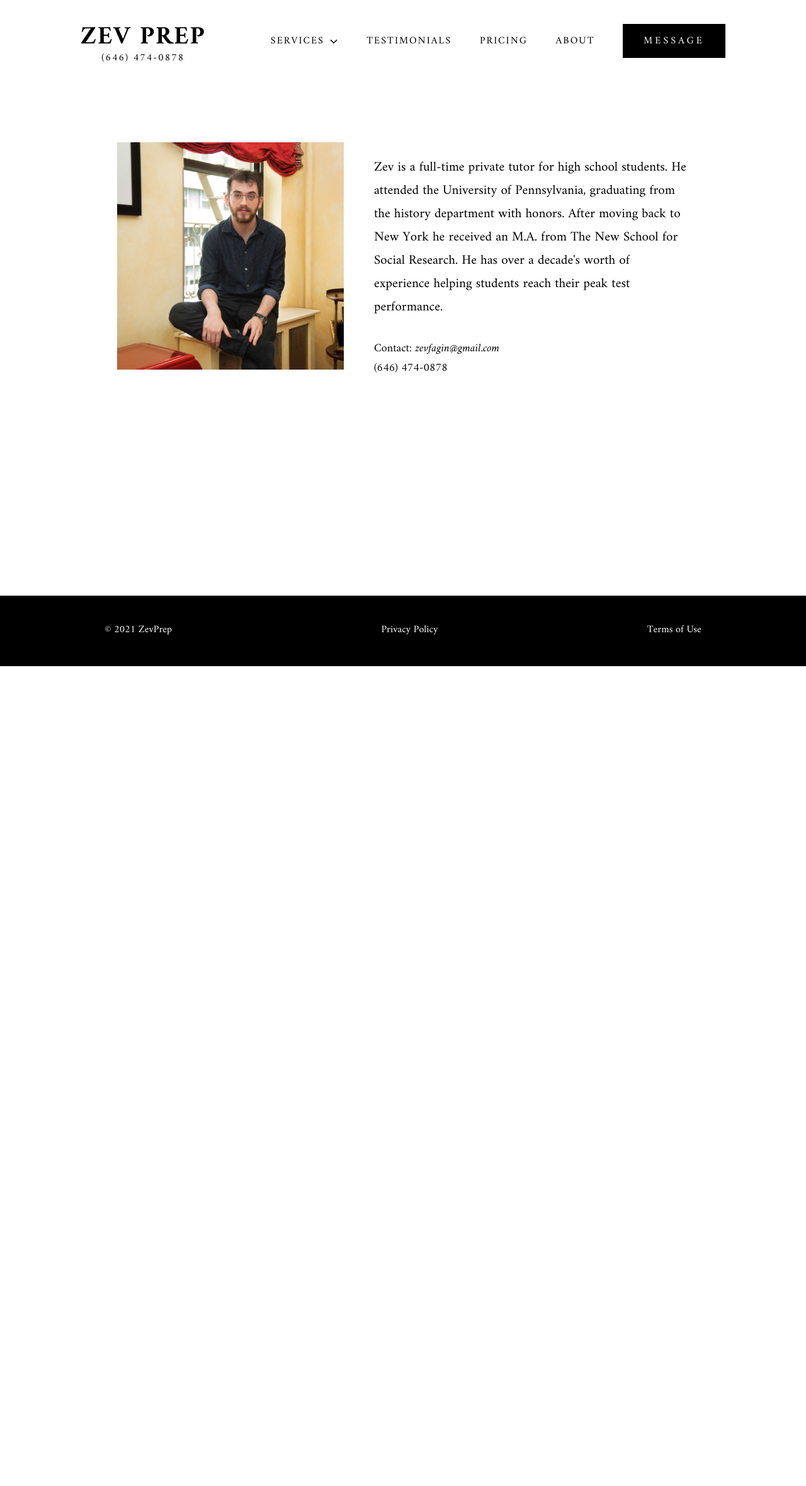
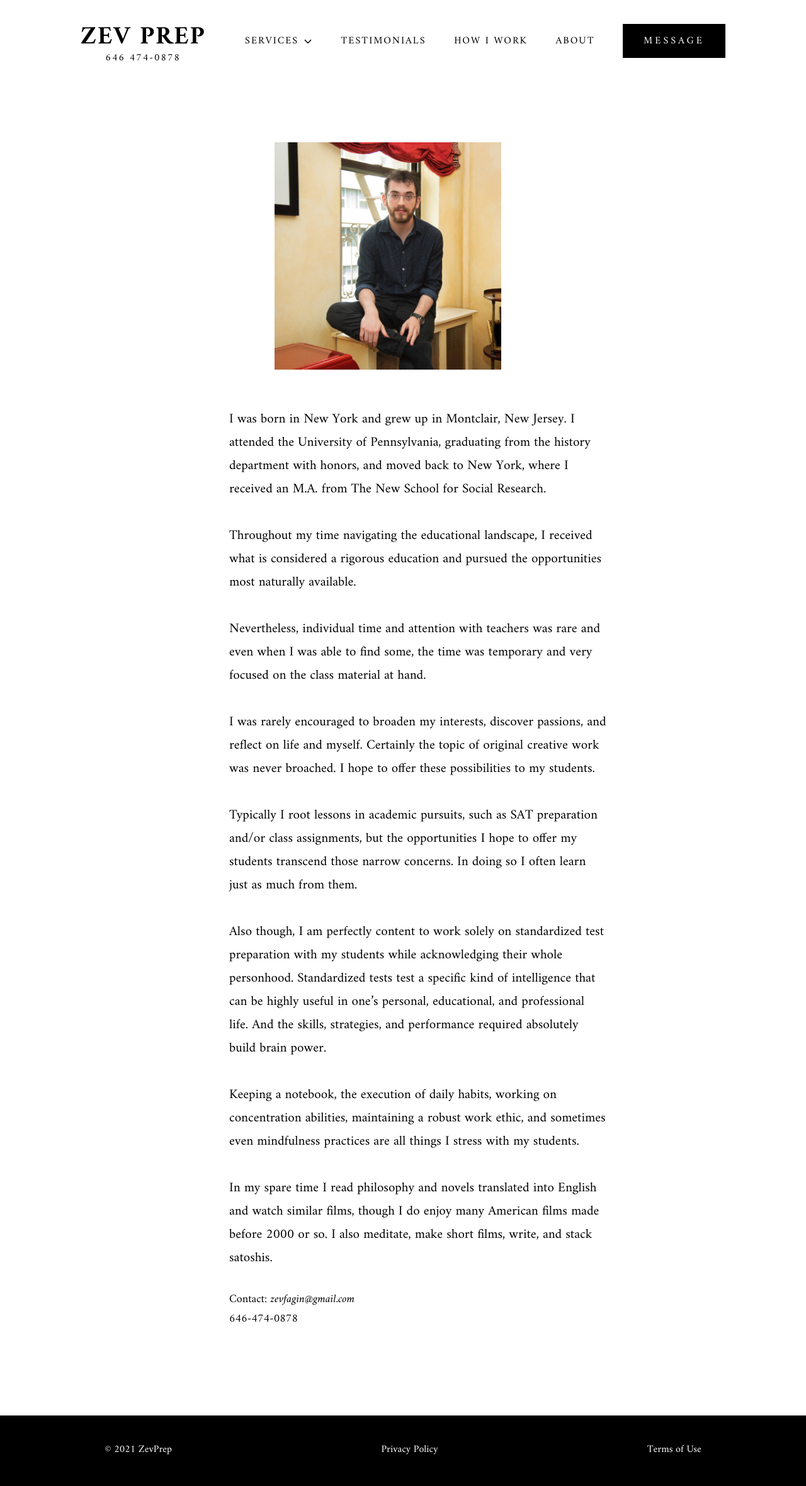
Before and after one commit to aaronzomback/zevprep, a Jekyll site: the page built from about.html, in a window 1280 px wide. Shown: the whole page at 63% size. Built offline with Jekyll 4.4.1, drawn with Linux system fonts in a browser that asks for light colours; nearby versions of some CDN libraries; before the commit the page ends 1126 px from its top, so only the background shows below that.

Commit message:
some changes to about me

```diff
--- a/_includes/header.html
+++ b/_includes/header.html
@@ -2,7 +2,7 @@
    <nav class="wide">
      <a href="/">
       <h3 style="margin: 0;">ZEV PREP</h3>
-      <p class="phone" style="text-align: center; font-size: 16px; margin: -16px 0 0 0;">(646) 474-0878</p>
+      <p class="phone" style="text-align: center; font-size: 16px; margin: -16px 0 0 0;">646 474-0878</p>
      </a>
        <div class="nav-links">
          <div class="dropdown">
@@ -14,7 +14,7 @@
          </div>
         </div>
          <a href="/testimonials" class="underline">Testimonials</a>
-         <a href="/pricing" class="underline">Pricing</a>
+         <a href="/pricing" class="underline">How I Work</a>
          <a href="/about" class="underline">About</a>
           <div class="contact-box">Message</div>
      </div>
--- a/_includes/nav-hamburger.html
+++ b/_includes/nav-hamburger.html
@@ -5,7 +5,7 @@
       <a href="/about" class="underline">About</a>
       <a href="/subjects" class="underline">Services</a>
       <a href="/testimonials" class="underline">Testimonials</a>
-      <a href="/pricing" class="underline">Pricing</a>
+      <a href="/pricing" class="underline">How I Work</a>
       <div class="contact-hamburger">
         <span>Message</span>
       </div>
--- a/_sass/_about.scss
+++ b/_sass/_about.scss
@@ -2,7 +2,9 @@ section.about {
 
   img {
     width: 360px;
-    margin: 0;
+    display: block;
+    margin-left: 120px;
+    margin-bottom: 60px;
   }
 
   margin-bottom: 120px;
@@ -10,17 +12,16 @@ section.about {
   display: -webkit-flex;
   display: -ms-flexbox;
   display: flex;
-  flex-wrap: wrap;
   justify-content: center;
+  align-items: center;
   margin-top: 120px;
-  align-items:flex-start;
-  height: 600px;
+  height: 110%;
 }
 
 
 div.about-paragraph {
   font-family: "amiri";
   font-size: 21px;
-  width: 500px;
+  width: 600px;
   margin-left: 48px;
 }
--- a/_sass/_pricing.scss
+++ b/_sass/_pricing.scss
@@ -5,6 +5,7 @@ section.pricing {
     margin-bottom: 64px;
     margin-left: 14rem;
     font-family: "amiri";
+    width: 800px;
 
     div {
         font-size: 21px;
--- a/about.html
+++ b/about.html
@@ -6,17 +6,40 @@ permalink: /about/
 
 
 <section class="about">
-    <div class="about-image">
+<div>
         <img src="/assets/img/16013.jpg" alt="Zev-Fagin">
-    </div>
     <div class="about-paragraph">
         <p>
-            Zev is a full-time private tutor for high school students. He attended the University of Pennsylvania, graduating from the history department with honors. After moving back to New York he received an M.A. from The New School for Social Research.
-            He has over a decade's worth of experience helping students reach their peak test performance.
+         I was born in New York and grew up in Montclair, New Jersey. I attended the
+University of Pennsylvania, graduating from the history department with honors,
+and moved back to New York, where I received an M.A. from The New School
+for Social Research. <br> <br>
+ Throughout my time navigating the educational landscape, I
+received what is considered a rigorous education and pursued the opportunities
+most naturally available.  <br> <br> Nevertheless, individual time and attention with
+teachers was rare and even when I was able to find some, the time was
+temporary and very focused on the class material at hand. <br> <br> I was rarely
+encouraged to broaden my interests, discover passions, and reflect on life and
+myself. Certainly the topic of original creative work was never broached. I hope
+to offer these possibilities to my students. <br> <br> Typically I root lessons in academic
+pursuits, such as SAT preparation and/or class assignments, but the
+opportunities I hope to offer my students transcend those narrow concerns. In
+doing so I often learn just as much from them. <br> <br> Also though, I am perfectly
+content to work solely on standardized test preparation with my students while
+acknowledging their whole personhood. Standardized tests test a specific kind of
+intelligence that can be highly useful in one’s personal, educational, and
+professional life. And the skills, strategies, and performance required absolutely
+build brain power. <br> <br> Keeping a notebook, the execution of daily habits, working on
+concentration abilities, maintaining a robust work ethic, and sometimes even
+mindfulness practices are all things I stress with my students. <br> <br> In my spare time I
+read philosophy and novels translated into English and watch similar films,
+though I do enjoy many American films made before 2000 or so. I also meditate,
+make short films, write, and stack satoshis.
         </p>
         <p style="margin-top: 32px; font-size: 18px;">
             Contact: <i>zevfagin@gmail.com </i> <br>
-            <i>(646) 474-0878</i>
+            <i>646-474-0878</i>
         </p>
     </div>
+</div>
 </section>
```
Also changed, not shown: pricing.html (+10 -31 lines).
